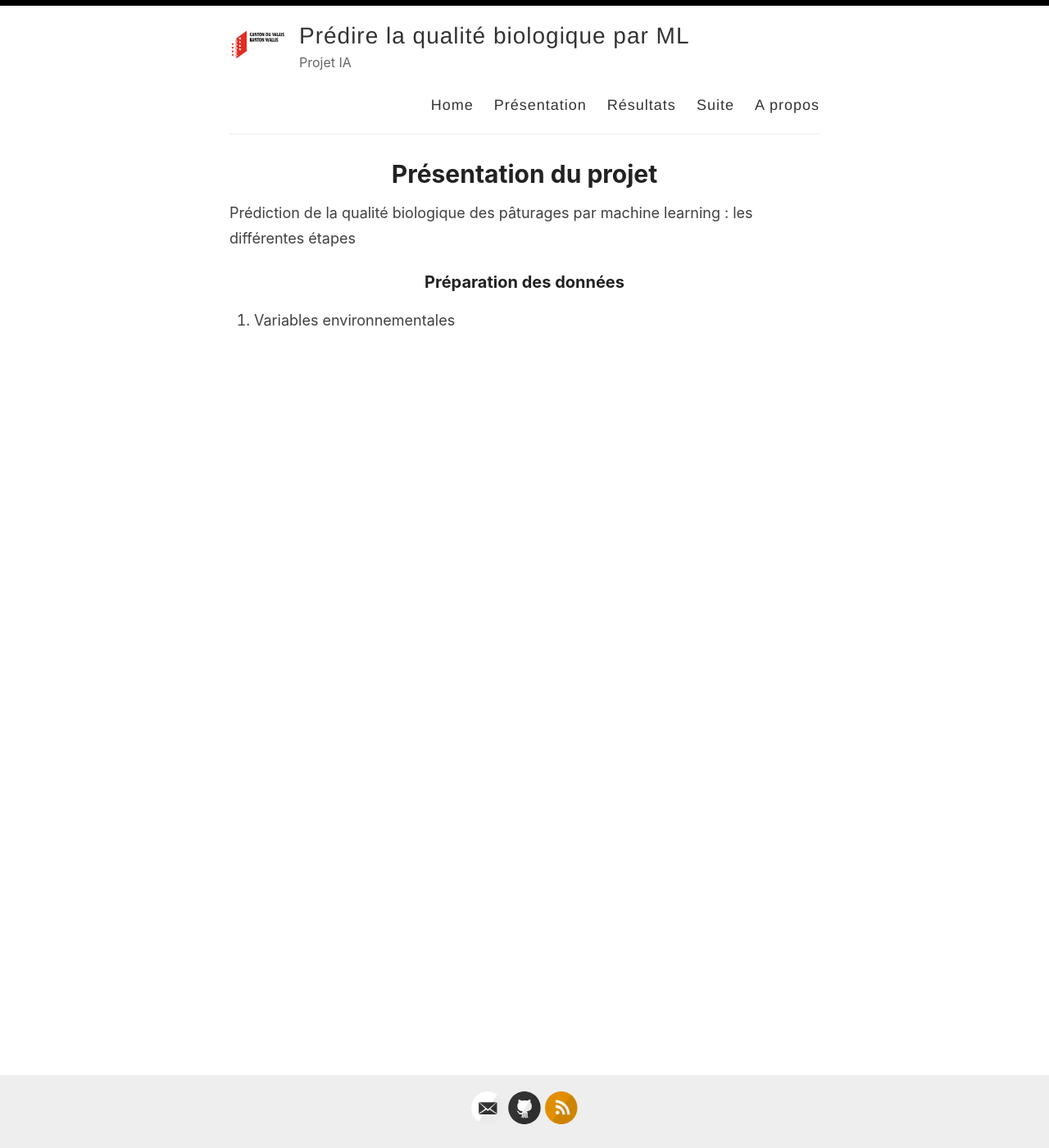
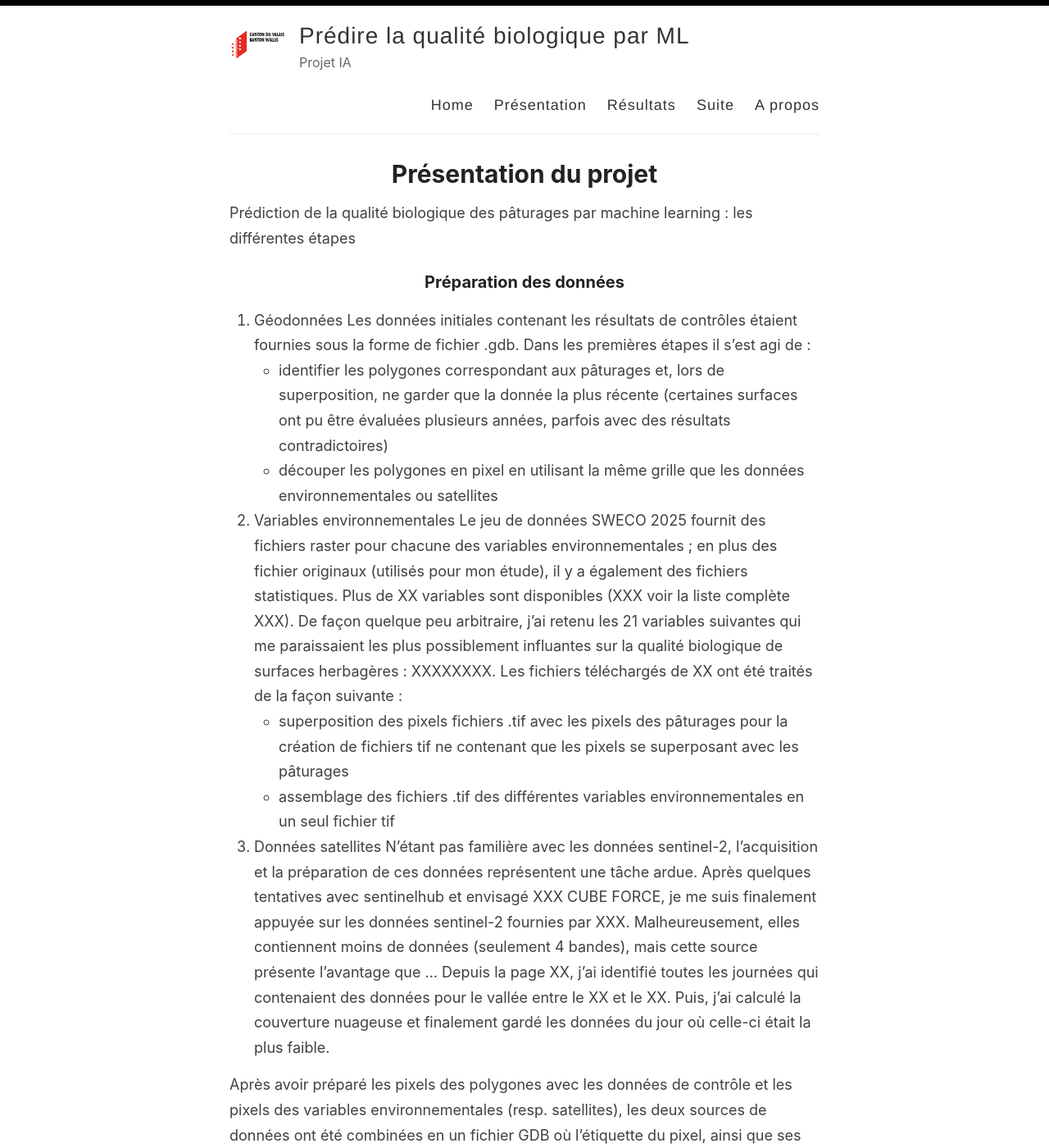
Before and after one commit to sca-opdir/sber-biodiversite-ml-prediction, a Jekyll site: the page built from _pages/presentation.md, in a window 1280 px wide and 1400 px high. Shown: the whole window at 82% size. Built offline with Jekyll 4.4.1, drawn with Linux system fonts in a browser that asks for light colours; some of the changed text lies outside the part shown.

Commit message:
Update presentation.md

```diff
--- a/_pages/presentation.md
+++ b/_pages/presentation.md
@@ -8,5 +8,27 @@ Prédiction de la qualité biologique des pâturages par machine learning : les
 
 ### Préparation des données
 
+1. Géodonnées
+Les données initiales contenant les résultats de contrôles étaient fournies sous la forme de fichier .gdb. Dans les premières étapes il s'est agi de :
+- identifier les polygones correspondant aux pâturages et, lors de superposition, ne garder que la donnée la plus récente (certaines surfaces ont pu être évaluées plusieurs années, parfois avec des résultats contradictoires)
+- découper les polygones en pixel en utilisant la même grille que les données environnementales ou satellites
 
-1. Variables environnementales
+2. Variables environnementales
+Le jeu de données SWECO 2025 fournit des fichiers raster pour chacune des variables environnementales ; en plus des fichier originaux (utilisés pour mon étude), il y a également des fichiers statistiques. Plus de XX variables sont disponibles (XXX voir la liste complète XXX). De façon quelque peu arbitraire, j'ai retenu les 21 variables suivantes qui me paraissaient les plus possiblement influantes sur la qualité biologique de surfaces herbagères : XXXXXXXX.
+Les fichiers téléchargés de XX ont été traités de la façon suivante :
+- superposition des pixels fichiers .tif avec les pixels des pâturages pour la création de fichiers tif ne contenant que les pixels se superposant avec les pâturages
+- assemblage des fichiers .tif des différentes variables environnementales en un seul fichier tif
+
+3. Données satellites
+N'étant pas familière avec les données sentinel-2, l'acquisition et la préparation de ces données représentent une tâche ardue. Après quelques tentatives avec sentinelhub et envisagé XXX CUBE FORCE, je me suis finalement appuyée sur les données sentinel-2 fournies par XXX.
+Malheureusement, elles contiennent moins de données (seulement 4 bandes), mais cette source présente l'avantage que ...
+Depuis la page XX, j'ai identifié toutes les journées qui contenaient des données pour le vallée entre le XX et le XX. Puis, j'ai calculé la couverture nuageuse et finalement gardé les données du jour où celle-ci était la plus faible.
+
+Après avoir préparé les pixels des polygones avec les données de contrôle et les pixels des variables environnementales (resp. satellites), les deux sources de données ont été combinées en un fichier GDB où l'étiquette du pixel, ainsi que ses valeurs de variables environnementales ou satellites sont stockées dans la table attributaire.
+
+4. Données à prédire
+Les polygones des surfaces de pâturage présentes dans les géodonnées cantonales ont été extraites sous forme de .gdb et préparées comme les données avec résultats de contrôle, à la différence évidente que celles-là n'étaient pas étiquetées.
+
+## Limites
+
+- les données des variables environnementales SWECO25 ne sont pas toujours très récentes (ex. xXX)
```
